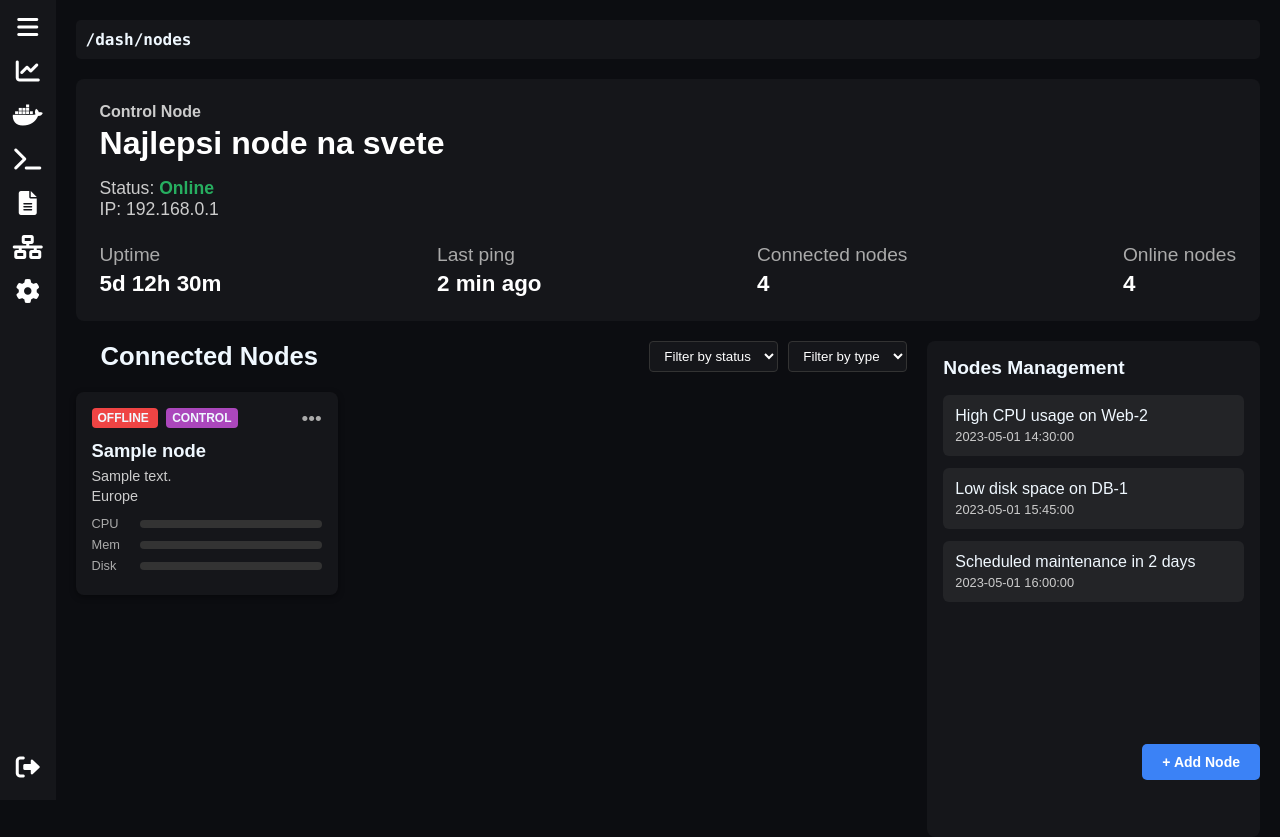
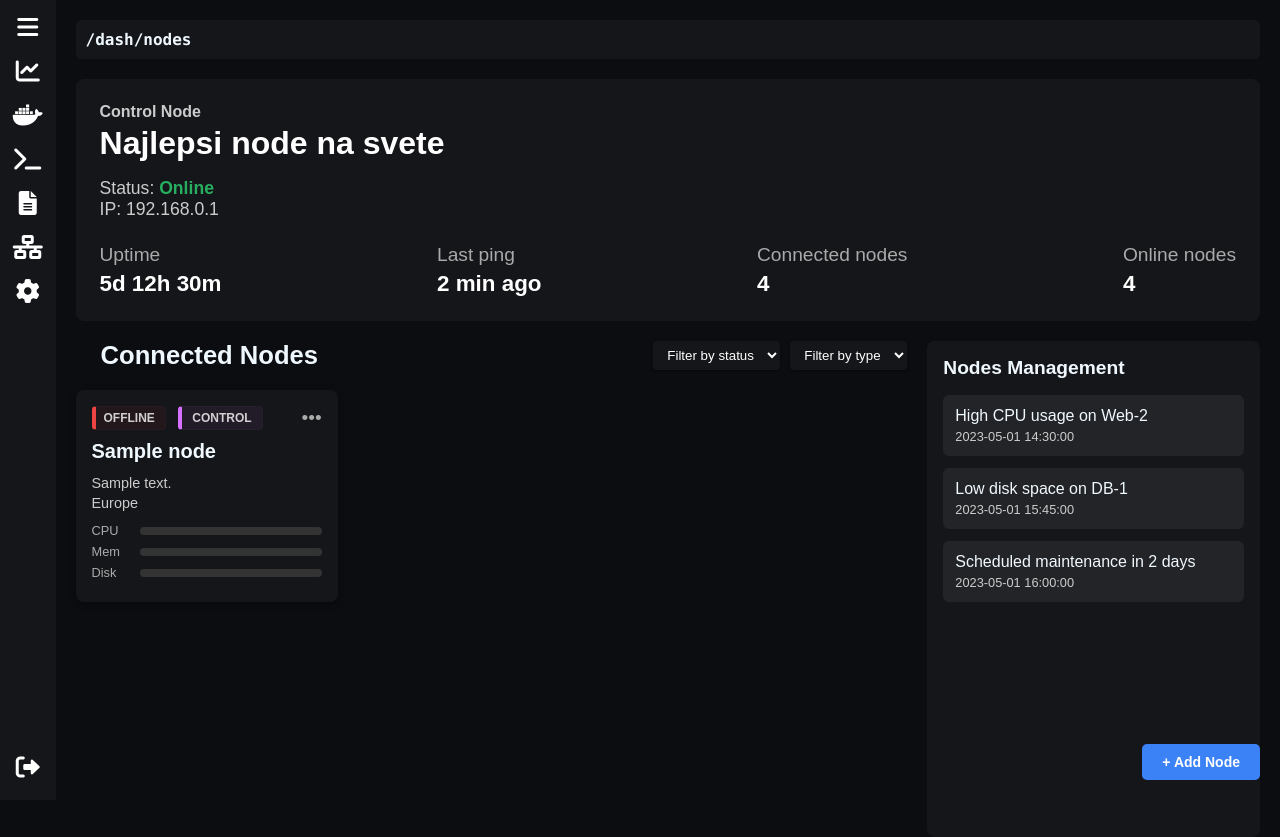
Before and after one commit to Kristinaa-dev/slash-dash, a Django app: page /nodes/ in a window 1280 px wide. Run offline with Django 4.2, Linux system fonts and the light colour scheme; a user stored in the database is signed in; tables that the repository leaves empty hold one stand-in row (values such as "Sample post"); parts of the project's set-up code (start-up, migrations or seed data) failed here and were passed over.

Commit message:
Work on making the designs fit together

```diff
--- a/app/dashboard/static/css/modal.css
+++ b/app/dashboard/static/css/modal.css
@@ -13,7 +13,7 @@
 	--alert-color-t: #f59e0b10;
 	--error-color: #EF4444;
 	--error-color-t: #ef444410;
-	--debug-color: #22C55E;
+	--debug-color: #28A745;
 	--debug-color-t: #22c55e10;
 }
 
--- a/app/dashboard/static/css/nodes.css
+++ b/app/dashboard/static/css/nodes.css
@@ -1,7 +1,7 @@
 :root {
 	--background-dark: #0c0d11;
 	--background-dark-secondary: #15161a;
-	--background-dark-terciary: #1e1f26;
+	--background-dark-terciary: #333;
 	--text-color: #ffffff;
 	--text-color-time: #ffffffda;
 	--text-gray: #888;
@@ -15,6 +15,11 @@
 	--error-color-t: #ef444410;
 	--debug-color: #22C55E;
 	--debug-color-t: #22c55e10;
+	--purple-color: #D870FF;
+	--purple-color-t: #D870FF10;
+	--teal-color: #17A2B8;
+	--teal-color-t: #17a2b810;
+	--badge-text: #ffffffca;
 }
 
 
@@ -133,7 +138,9 @@
 .filters select {
 	background-color: var(--background-dark-secondary);
 	color: #fff;
-	border: 1px solid #333; /* Darker border */
+	border: none;
+	box-shadow: 0 1px 3px rgba(0, 0, 0, 0.4);
+	/* Darker border */
 	padding: 6px 10px;
 	border-radius: 4px;
 	cursor: pointer;
@@ -155,7 +162,7 @@
 	padding: 16px;
 	/* width: 25.98rem; */
 	width: calc(100% / 3 - 15px);
-
+	margin-bottom: 24px;
 	/* Set a fixed width or use responsive sizing */
 	box-shadow: 0 2px 6px rgba(0, 0, 0, 0.4);
 	position: relative;
@@ -167,11 +174,11 @@
 .node-card-header {
 	display: flex;
 	justify-content: space-between;
-	margin-bottom: 10px;
+	/* margin-bottom: 10px; */
 }
 
 /* Example status badges */
-.status-badge {
+/* .status-badge {
 	font-size: 0.75rem;
 	padding: 3px 6px;
 	border-radius: 4px;
@@ -182,43 +189,81 @@
 
 .online {
 	background-color: var(--debug-color);
-	/* Green */
 }
 
 .offline {
 	background-color: var(--error-color);
-	/* Red */
+} */
+
+.status-badge {
+	display: inline-block;
+	font-size: 0.75rem;
+	padding: 4px 10px;
+	border-radius: 4px;
+	text-transform: uppercase;
+	font-weight: bold;
+	margin-right: 8px;
+	color: var(--badge-text);
+	/* New dark background + light text for better readability */
+	background-color: #1E1F24;
+	/* or your dark shade */
+	/* color: #CCCCCC; */
+	/* Subtle border that blends with a dark theme */
+	border: 1px solid #ffffff05;
+	/* A little breathing room on the left for the status "stripe" */
+	padding-left: 8px;
 }
+
+/* ONLINE badge gets a green accent on the left */
+.status-badge.online {
+	border-left: 4px solid var(--debug-color);
+	/* or var(--debug-color) */
+	background-color: var(--debug-color-t);
+}
+
+/* OFFLINE badge gets a red accent on the left */
+.status-badge.offline {
+	border-left: 4px solid var(--error-color);
+	background-color: var(--error-color-t);
+	/* or var(--error-color) */
+}
+
+
+
+
 
 /* Example type badges */
 .type-badge {
 	font-size: 0.75rem;
-	padding: 3px 6px;
+	padding: 4px 10px;
 	border-radius: 4px;
 	text-transform: uppercase;
 	font-weight: bold;
 	margin-right: 8px;
+	color: var(--badge-text);
+	border: 1px solid #ffffff05;
 }
 
 .control {
-	background-color: #ab47bc;
-	/* Purple */
+	border-left: 4px solid var(--purple-color);
+	background-color: var(--purple-color-t);
 }
 
 .agent {
-	background-color: var(--info-color);
-	/* Blue */
+	border-left: 4px solid var(--info-color);
+	background-color: var(--info-color-t);
 }
 
 .database {
-	background-color: var(--debug-color);
-	/* Green */
+	border-left: 4px solid var(--teal-color);
+	background-color: var(--teal-color-t);
 }
 
 /* The node name/IP/region info */
 .node-info h3 {
-	font-size: 1.15rem;
-	margin-bottom: 4px;
+	font-size: 1.25rem;
+	margin-bottom: 10px;
+	margin-top: 10px
 }
 
 .node-info p {
@@ -262,21 +307,21 @@
 }
 
 .fill.cpu {
-	background-color: #3f51b5;
+	background-color: #3B82F6;
 	/* Blue-ish */
 	width: 60%;
 	/* Example usage */
 }
 
 .fill.mem {
-	background-color: #00bfa5;
+	background-color: #10B981;
 	/* Teal */
 	width: 40%;
 	/* Example usage */
 }
 
 .fill.disk {
-	background-color: #ff9800;
+	background-color: #F59E0B;
 	/* Orange */
 	width: 75%;
 	/* Example usage */
```
